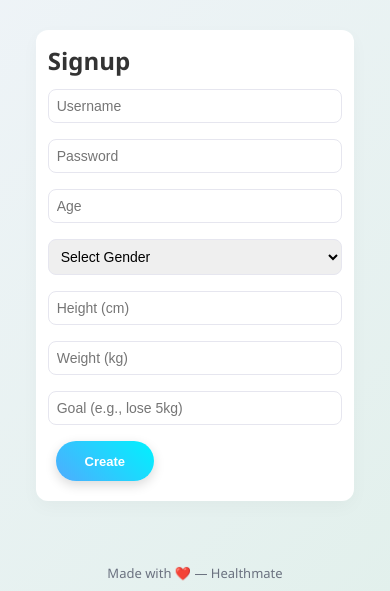
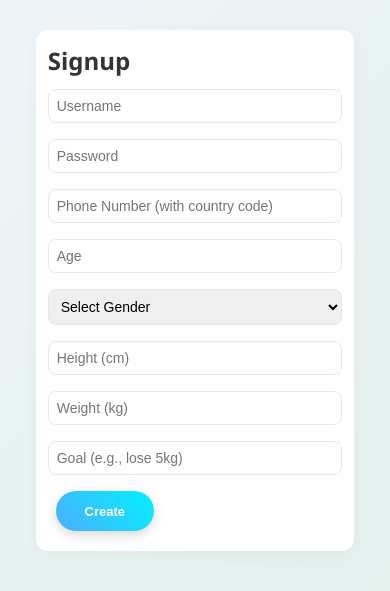
Before and after one commit to mohanavel77/healthmate, a Flask app: page /signup in a window 390 px wide. Shown: the part 162-753 px from the top of the page. Run offline with Flask 3, Linux system fonts and the light colour scheme.

Commit message:
added phone number

```diff
--- a/app.py
+++ b/app.py
@@ -17,13 +17,7 @@ app.secret_key = "change_this_secret_for_production"
 openai.api_key = os.getenv("OPENAI_API_KEY")
 OPENAI_MODEL = os.getenv("OPENAI_MODEL", "gpt-4o-mini")
 
-# Twilio credentials (set as environment variables!)
-TWILIO_SID = os.getenv("TWILIO_SID")
-TWILIO_AUTH = os.getenv("TWILIO_AUTH")
-TWILIO_FROM = "whatsapp:+13262010859"  # Twilio Sandbox number
-twilio_client = Client(TWILIO_SID, TWILIO_AUTH)
-print(os.getenv("TWILIO_SID"))
-print(os.getenv("TWILIO_AUTH"))
+
 
 scheduler = BackgroundScheduler()
 scheduler.start()
@@ -75,6 +69,7 @@ def signup():
     if request.method == 'POST':
         username = request.form['username'].strip()
         password = request.form['password']
+        phone = request.form.get('phone')
         age = request.form.get('age')
         gender = request.form.get('gender')
         height = request.form.get('height')
@@ -87,8 +82,8 @@ def signup():
         if cur.fetchone():
             return "User exists", 400
         pw_hash = generate_password_hash(password)
-        db.execute("INSERT INTO users (username, password_hash, age, gender, height, weight, goal, photo, created_at) VALUES (?,?,?,?,?,?,?,?,?)",
-                   (username, pw_hash, age, gender, height, weight, goal, photo, datetime.utcnow()))
+        db.execute("INSERT INTO users (username , password_hash, phone , age, gender, height, weight, goal, photo, created_at) VALUES (?,?,?,?,?,?,?,?,?,?)",
+                   (username, pw_hash, phone , age, gender, height, weight, goal, photo, datetime.utcnow()))
         db.commit()
         return redirect(url_for('login'))
     return render_template('signup.html')
@@ -143,15 +138,17 @@ def fitness_dashboard():
 def profile():
     db = get_db()
     uid = session['user_id']
+
     if request.method == 'POST':
+        phone = request.form.get('phone')
         age = request.form.get('age')
         gender = request.form.get('gender')
         height = request.form.get('height')
         weight = request.form.get('weight')
         goal = request.form.get('goal')
         photo = request.form.get('photo')
-        db.execute("UPDATE users SET age=?, gender=?, height=?, weight=?, goal=?, photo=? WHERE id=?",
-                   (age, gender, height, weight, goal, photo, uid))
+        db.execute("UPDATE users SET phone=?, age=?, gender=?, height=?, weight=?, goal=?, photo=? WHERE id=?",
+                   (phone ,age, gender, height, weight, goal, photo, uid))
         db.commit()
         return redirect(url_for('profile'))
     cur = db.execute("SELECT * FROM users WHERE id=?", (uid,))
@@ -315,12 +312,7 @@ def api_chat():
 
 
 # ================= REMINDER API (NEW) =================
-def send_whatsapp_message(to, message):
-    twilio_client.messages.create(
-        from_=TWILIO_FROM,
-        body=message,
-        to=f'whatsapp:{to}'
-    )
+
 
 def schedule_reminder(reminder_id, phone, tablet_name, time_str, days):
     now = datetime.now()
@@ -330,7 +322,7 @@ def schedule_reminder(reminder_id, phone, tablet_name, time_str, days):
     for i in range(days):
         run_time = reminder_time + timedelta(days=i)
         scheduler.add_job(
-            send_whatsapp_message,
+
             'date',
             run_date=run_time,
             args=[phone, f"💊 Reminder: Take your tablet {tablet_name}"]
--- a/db.py
+++ b/db.py
@@ -1,7 +1,7 @@
 import sqlite3
 
-conn = sqlite3.connect('health_fitness.db')
-with open('schema.sql') as f:
-    conn.executescript(f.read())
+conn = sqlite3.connect("your_database.db")
+cursor = conn.cursor()
+cursor.execute("ALTER TABLE users ADD COLUMN phone TEXT;")
 conn.commit()
 conn.close()
--- a/schema.sql
+++ b/schema.sql
@@ -4,6 +4,7 @@ CREATE TABLE IF NOT EXISTS users (
     id INTEGER PRIMARY KEY AUTOINCREMENT,
     username TEXT UNIQUE NOT NULL,
     password_hash TEXT NOT NULL,
+    phone TEXT,
     age INTEGER,
     gender TEXT,
     height REAL,
--- a/templates/profile.html
+++ b/templates/profile.html
@@ -4,6 +4,7 @@
 <div class="card">
   <form method="post">
     <input name="username" value="{{ user.username or '' }}" placeholder="Username" required />
+    <input name="phone" value="{{ user.phone or '' }}" placeholder="Phone Number (with country code)" required />
     <input name="age" value="{{ user.age or '' }}" placeholder="Age" />
     <input name="gender" value="{{ user.gender or '' }}" placeholder="Gender" />
     <input name="height" value="{{ user.height or '' }}" placeholder="Height (cm)" />
--- a/templates/signup.html
+++ b/templates/signup.html
@@ -5,6 +5,7 @@
   <form method="post" action="{{ url_for('signup') }}">
     <input name="username" placeholder="Username" required />
     <input name="password" placeholder="Password" type="password" required />
+    <input name="phone" placeholder="Phone Number (with country code)" required />
     <input name="age" placeholder="Age" />
    <select name="gender" id="">
       <option value="">Select Gender</option>
```
Also changed, not shown: alter_tablets.sql (deleted), health_fitness.db.
